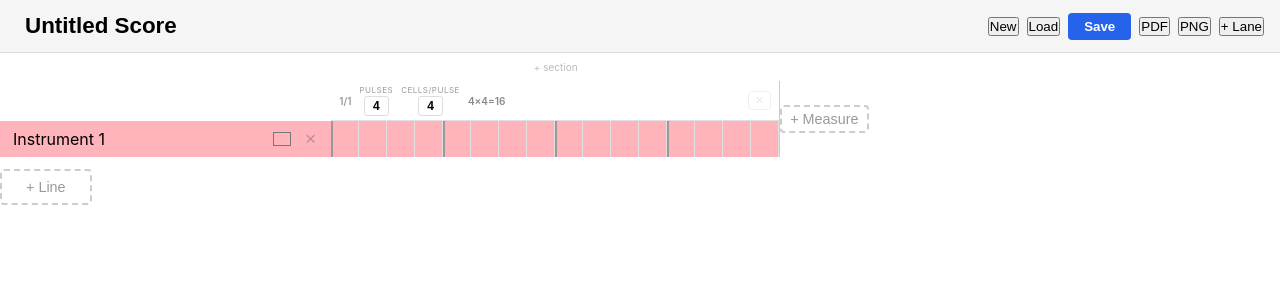
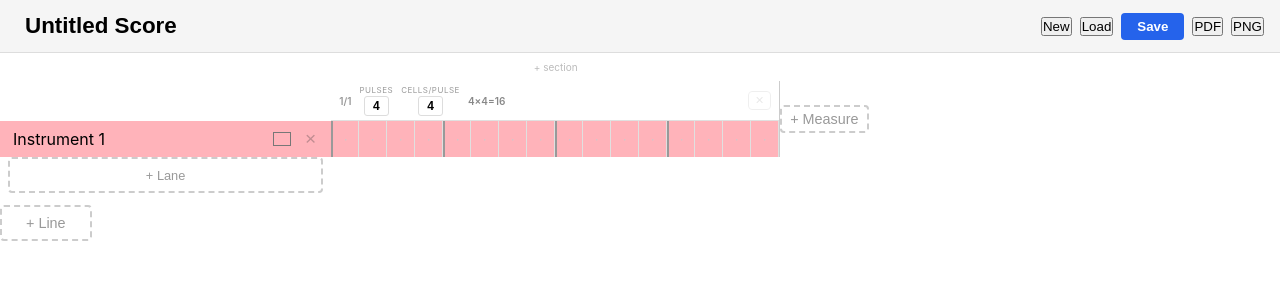
Before and after one commit to shining-cat/boombox, a React (Vite) app: page / in a window 1280 px wide. Shown: the top 300 px of the page. Built offline with nearby package versions, Linux system fonts and the light colour scheme.

Commit message:
move add lane button from toolbar to bottom of lane headers column

```diff
--- a/src/App.tsx
+++ b/src/App.tsx
@@ -150,7 +150,6 @@ function App() {
         onLoad={handleLoad}
         onExportPdf={handleExportPdf}
         onExportPng={handleExportPng}
-        onAddLane={handleAddLane}
         onNewScore={handleNewScore}
       />
       <Score
@@ -167,6 +166,7 @@ function App() {
         onRemoveMeasure={removeMeasure}
         onInsertMeasure={insertMeasure}
         onAddMeasure={addMeasure}
+        onAddLane={handleAddLane}
         onAddLine={addLine}
       />
       {contextMenu && (
--- a/src/components/Score/Score.module.css
+++ b/src/components/Score/Score.module.css
@@ -16,6 +16,22 @@
   display: flex;
   flex-direction: column;
   background: var(--bg, #fff);
+}
+
+.addLaneBtn {
+  height: 36px;
+  border: 2px dashed #ccc;
+  background: transparent;
+  cursor: pointer;
+  font-size: 0.8rem;
+  color: #999;
+  border-radius: 4px;
+  margin: 0 8px;
+}
+
+.addLaneBtn:hover {
+  border-color: #999;
+  color: #333;
 }
 
 .sectionSpacer {
--- a/src/components/Score/Score.tsx
+++ b/src/components/Score/Score.tsx
@@ -26,6 +26,7 @@ interface ScoreProps {
   onRemoveMeasure: (lineIndex: number, measureId: string) => void
   onInsertMeasure: (lineIndex: number, index: number) => void
   onAddMeasure: (lineIndex: number) => void
+  onAddLane: () => void
   onAddLine: () => void
 }
 
@@ -64,6 +65,7 @@ export function Score({
   onRemoveMeasure,
   onInsertMeasure,
   onAddMeasure,
+  onAddLane,
   onAddLine,
 }: ScoreProps) {
   const canRemoveLane = score.lanes.length > 1
@@ -160,6 +162,14 @@ export function Score({
                   canRemove={canRemoveLane}
                 />
               ))}
+              {lineIndex === 0 && (
+                <button
+                  className={styles.addLaneBtn}
+                  onClick={onAddLane}
+                >
+                  + Lane
+                </button>
+              )}
             </div>
 
             <div className={styles.measuresArea}>
--- a/src/components/Toolbar/Toolbar.tsx
+++ b/src/components/Toolbar/Toolbar.tsx
@@ -8,7 +8,6 @@ export interface ToolbarProps {
   onLoad: () => void
   onExportPdf: () => void
   onExportPng: () => void
-  onAddLane: () => void
   onNewScore: () => void
 }
 
@@ -20,7 +19,6 @@ export function Toolbar({
   onLoad,
   onExportPdf,
   onExportPng,
-  onAddLane,
   onNewScore,
 }: ToolbarProps) {
   return (
@@ -41,7 +39,6 @@ export function Toolbar({
       </button>
       <button onClick={onExportPdf}>PDF</button>
       <button onClick={onExportPng}>PNG</button>
-      <button onClick={onAddLane}>+ Lane</button>
     </div>
   )
 }
```
Also changed, not shown: 2 other files (tests, documents, lock files or other folders).
